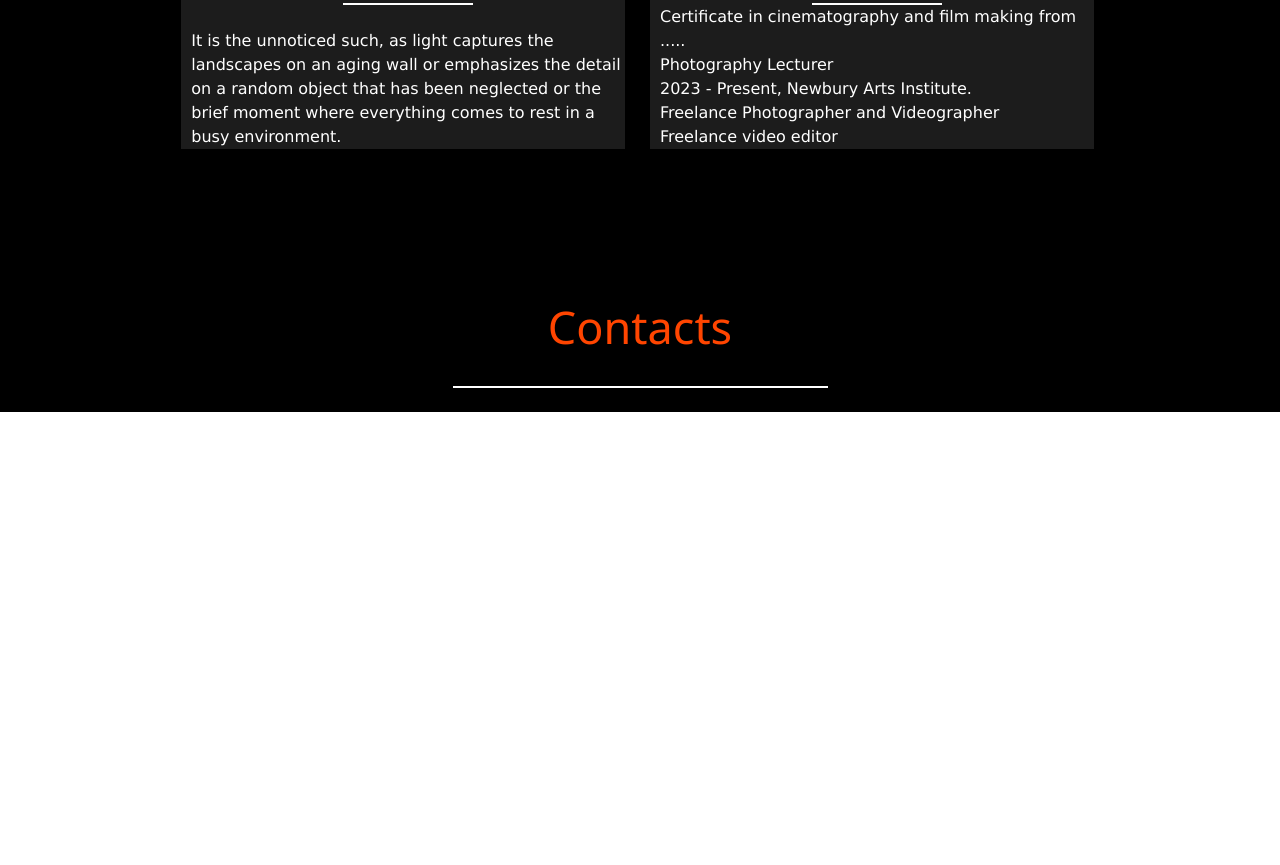
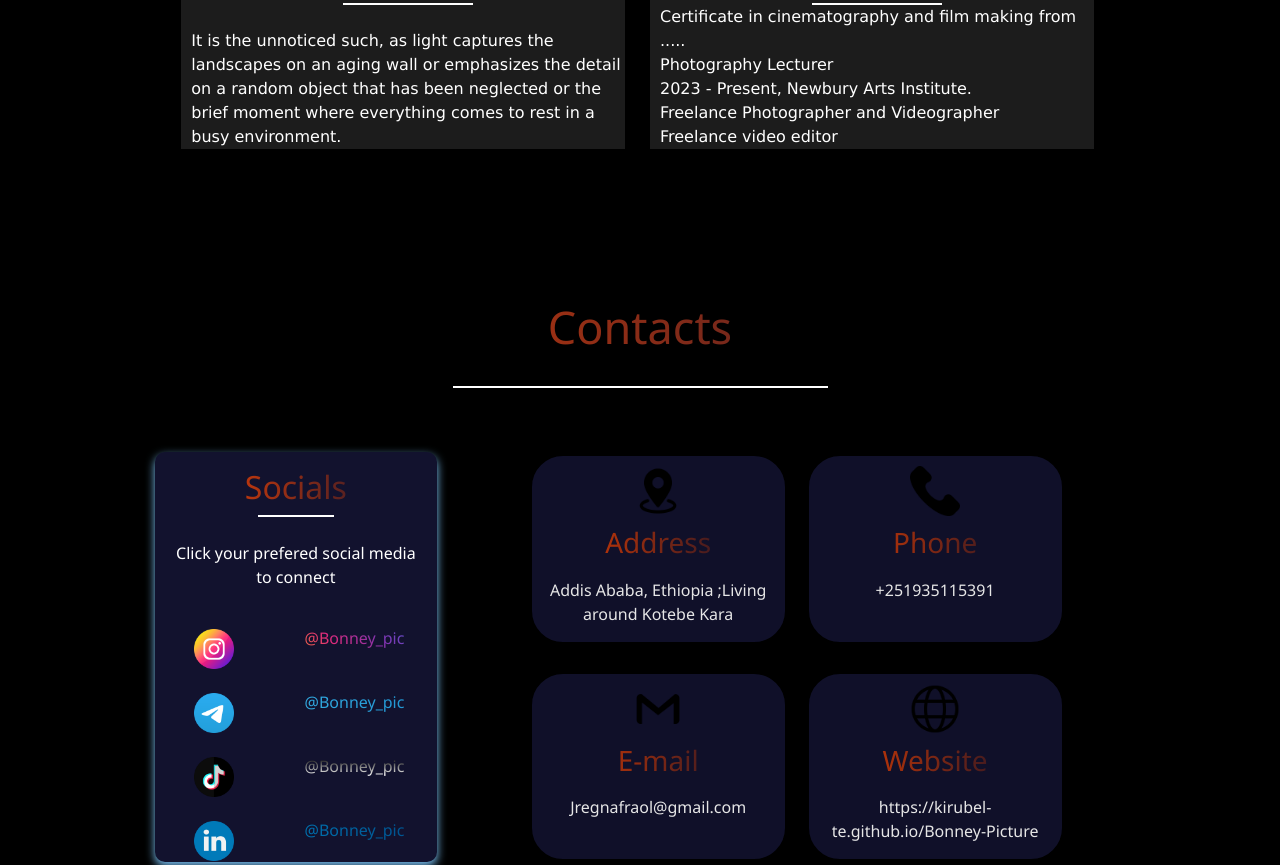
Before and after one commit to Kirubel-Te/Bonney-Picture, a plain HTML site: page index.html in a window 1280 px wide. Shown: the part 1935-2800 px from the top of the page. Before the commit the page ends 2347 px from the top, so only its background shows below. Drawn offline with Linux system fonts and the light colour scheme; a web font is replaced by a local one.

Commit message:
contactInfo added

```diff
--- a/css/styles.css
+++ b/css/styles.css
@@ -227,7 +227,9 @@ hr{
     color:white;
 }
 .contact-title{
-    color: orangered;
+    background: linear-gradient(to right,orangered,#12122e);
+    -webkit-background-clip: text;
+    -webkit-text-fill-color: transparent;
     padding-top: 120px;
     text-align: center;
 }
@@ -235,6 +237,47 @@ hr{
     font-size: 45px;
     font-weight: 550;
 }
+.infowrapper{
+    width:90%;
+    margin-left: auto;
+    margin-right: auto;
+    justify-content: center;
+    margin-top: 40px;
+}
+.contact-info{
+    background-color: #000;
+
+}
+.address,.phone,.gmail,.website{
+    background-color: #12122e;
+    border: 4px solid #000;
+    border-radius: 35px;
+    opacity:0.9;
+    overflow: hidden;
+}
+.address div,.phone div, .gmail div, .website div{
+    padding-top: 10px;
+}
+.address:hover,.phone:hover, .gmail:hover, .website:hover{
+    background-color: #000;
+    opacity: 0.8;
+    transition: background-color 0.3s ease, transform 0.3s ease, box-shadow 0.3s ease;
+    transform: scale(1.06);
+    box-shadow: 0 4px 10px #7cc4f8;
+    cursor:pointer;
+}
+.social-media{
+    background-color: #12122e;
+    box-shadow: 0 4px 10px #7cc4f8;
+    border-radius: 10px;
+    height: 410px;
+}
+.AboutMe,.E-img-desc h3,.P-img-desc h3,.phone-name,.email-name,.web-name,.map-name,.social-title h2{
+    background: linear-gradient(to right,orangered,#12122e);
+    -webkit-background-clip: text;
+    -webkit-text-fill-color: transparent;
+}
+
 
 
 
@@ -252,6 +295,10 @@ hr{
         font-size: 15px;
         font-weight: 300;
     }
+    .social-media{
+        width:75%;
+        height: 455px;
+    }
 
 }
 @media(max-width:576px){
@@ -259,7 +306,7 @@ hr{
         font-size: 12px;
     }
     .description{
-        font-size: 32px;
+        font-size: 28px;
         font-weight: 470;
     }
     .Welcome h1{
@@ -269,4 +316,16 @@ hr{
         font-size: 27px;
         font-weight: 250;
     }
+    .contact-info p{
+        font-size: 12px;
+    }
 }
+@media(max-width:920px){
+    .menu ul li a{
+        font-size: 19px;
+        font-weight: 360;
+    }
+    .social-media{
+        height:480px;
+    }
+}
--- a/index.html
+++ b/index.html
@@ -77,6 +77,100 @@
             <h3>Contacts</h3>
             <br><hr><br>
         </div>
+        <div class="infowrapper row">
+            <div class="social-media col-md-3 mb-3 mx-3 me-3 pt-3">
+                <div class="social-title">
+                    <h2 style="text-align: center;">Socials</h2><hr><br>
+                    <p style="text-align: center;">Click your prefered social media to connect</p><br>
+                </div>
+                <div class="insta text-center row">
+                    <div class="insta-link col-5"><a href="#">
+                        <img src="/img/Socials/instagram (1).png" style="width:40px">
+                    </a></div>
+                    <div class="insta-username col-7">
+                        <h6 style="background: linear-gradient(45deg, #f58529, #dd2a7b, #8134af, #515bd4);
+    -webkit-background-clip: text;
+    -webkit-text-fill-color: transparent;">@Bonney_pic</h6>
+                    </div>
+                </div><br>
+                <div class="telegram text-center row">
+                    <div class="telegram-link col-5"><a href="#">
+                        <img src="/img/Socials/telegram.png" style="width:40px">
+                    </a></div>
+                    <div class="telegram-username col-7">
+                        <h6 style="background: linear-gradient(45deg, #37aee2, #1d91d0);
+-webkit-background-clip: text;
+-webkit-text-fill-color: transparent;">@Bonney_pic</h6>
+                    </div>
+                </div><br>
+                <div class="tiktok row text-center">
+                    <div class="tiktok-link col-5"><a href="#">
+                        <img src="/img/Socials/tik-tok.png" style="width:40px">
+                    </a></div>
+                    <div class="tiktok-username col-7">
+                        <h6 style="background: linear-gradient( #000000, #ffffff);
+-webkit-background-clip: text;
+-webkit-text-fill-color: transparent;">@Bonney_pic</h6>
+                    </div>
+                </div><br>
+                <div class="linkedin row text-center">
+                    <div class="linkedin-link col-5"><a href="#">
+                        <img src="img/Socials/linkedin.png" style="width:40px">
+                    </a></div>
+                    <div class="linkedin-username col-7">
+                        <h6 style="background: linear-gradient(45deg, #0077b5, #004b87);
+-webkit-background-clip: text;
+-webkit-text-fill-color: transparent;">@Bonney_pic</h6>
+                    </div>
+                </div>
+            </div>
+            <div class="contact-info justify-content-center mx-3 mb-3 me-3 col-md-7 row text-center">
+                <div class="address mb-4 me-4 col-md-5 mx-2">
+                    <div class="map-img">
+                        <img src="img/Contact-icons/location.png" style="width:50px">
+                    </div>
+                    <div class="map-name">
+                        <h3>Address</h3>
+                    </div>
+                    <div class="map-desc">
+                        <p>Addis Ababa, Ethiopia ;Living around Kotebe Kara</p>
+                    </div>
+                </div>
+                <div class="phone mb-4 me-4 col-md-5 mx-2">
+                    <div class="phone-img">
+                        <img src="img/Contact-icons/phone-call.png" style="width:50px">
+                    </div>
+                    <div class="phone-name">
+                        <h3>Phone</h3>
+                    </div>
+                    <div class="phone-desc">
+                        <p>+251935115391</p>
+                    </div>
+                </div>
+                <div class="gmail col-md-5 mb-4 me-4 mx-2">
+                    <div class="email-img">
+                        <img src="img/Contact-icons/gmail.png" style="width:50px">
+                    </div>
+                    <div class="email-name">
+                        <h3>E-mail</h3>
+                    </div>
+                    <div class="email-desc">
+                        <p>Jregnafraol@gmail.com</p>
+                    </div>
+                </div>
+                <div class="website col-md-5 mb-4 me-4 mx-2 ">
+                    <div class="web-img">
+                        <img src="img/Contact-icons/web.png" style="width:50px">
+                    </div>
+                    <div class="web-name">
+                        <h3>Website</h3>
+                    </div>
+                    <div class="web-desc">
+                        <p>https://kirubel-te.github.io/Bonney-Picture</p>
+                    </div>
+                </div>
+            </div>
+        </div>
     </div>
     <script src="js/jquery-3.7.1.js"></script>
     <script src="js/scripts.js"></script>
```
